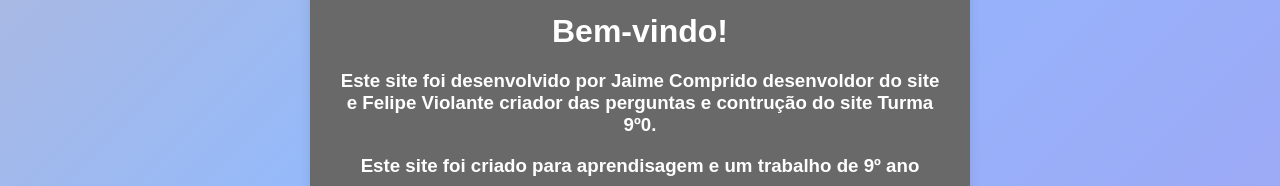
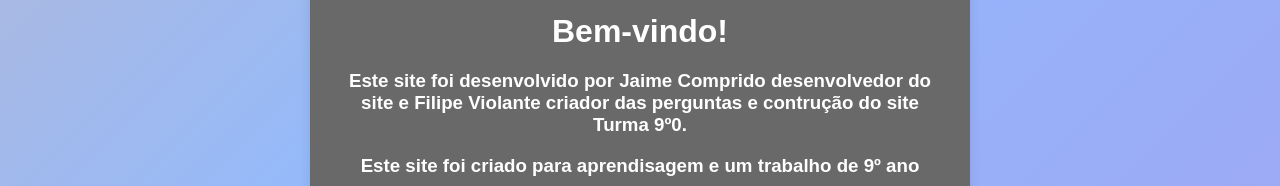
Before and after one commit to UserPT123/trabalhogeo, a plain HTML site: page informações.html in a window 1280 px wide. Shown: the part 221-407 px from the top of the page. Drawn offline with Linux system fonts and the light colour scheme.

Commit message:
Update informações.html

```diff
--- a/informações.html
+++ b/informações.html
@@ -22,7 +22,7 @@
 
       <h1> Bem-vindo! </h1>
 
-      <h3>Este site foi desenvolvido por Jaime Comprido desenvoldor do site e Felipe Violante criador das perguntas e contrução do site Turma 9º0.</h3>
+      <h3>Este site foi desenvolvido por Jaime Comprido desenvolvedor do site e Filipe Violante criador das perguntas e contrução do site Turma 9º0.</h3>
 
       <h3> Este site foi criado para aprendisagem e um trabalho de 9º ano </h3>
 
```
